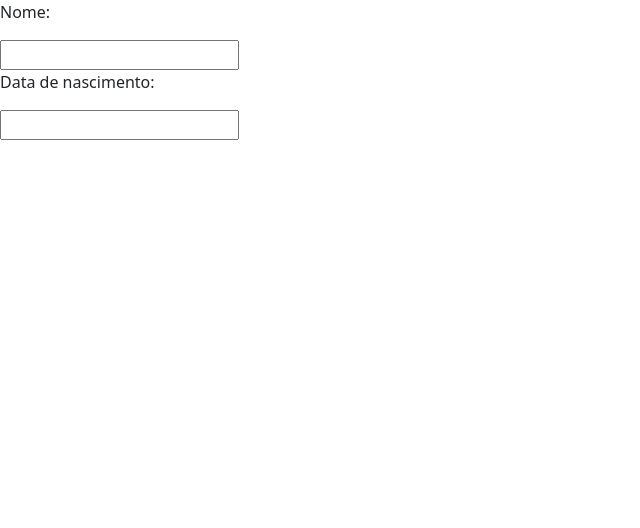
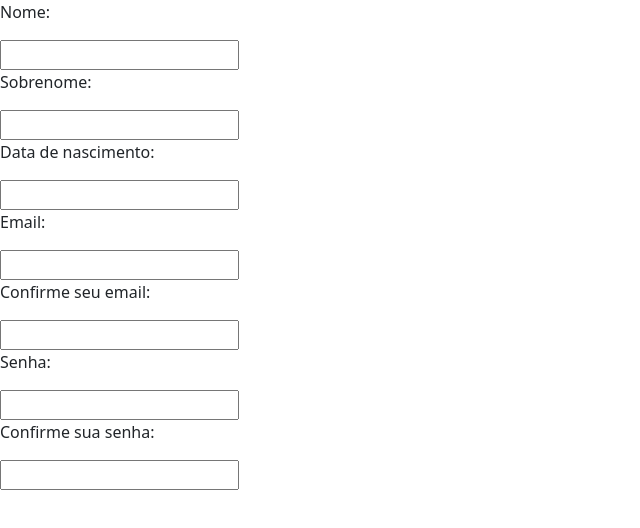
Before and after one commit to ScarlateAlves/PROVI-Hackwoman-2021, a plain HTML site: page html/cadastro.html in a window 1280 px wide. Shown: the whole page, without its empty margins (0-640 px from the left). Drawn offline with nearby package versions, Linux system fonts and the light colour scheme.

Commit message:
js linkado

```diff
--- a/html/cadastro.html
+++ b/html/cadastro.html
@@ -13,15 +13,25 @@
 
         <p>Nome:</p>
         <input id ="inputNome">
+        <p>Sobrenome:</p>
+        <input id ="inputSobrenome">
         <p>Data de nascimento:</p>
         <input id ="inputNascimento">
+        <p>Email:</p>
+        <input id ="inputEmail">
+        <p>Confirme seu email:</p>
+        <input id ="inputConfirmaEmail">
+        <p>Senha:</p>
+        <input id ="inputSenha">
+        <p>Confirme sua senha:</p>
+        <input id ="inputConfirmaSenha">
+
 
         <script src="https://cdn.jsdelivr.net/npm/@popperjs/core@2.5.4/dist/umd/popper.min.js"
-            integrity="sha384-q2kxQ16AaE6UbzuKqyBE9/u/KzioAlnx2maXQHiDX9d4/zp8Ok3f+M7DPm+Ib6IU"
-            crossorigin="anonymous"></script>
+            integrity="sha384-q2kxQ16AaE6UbzuKqyBE9/u/KzioAlnx2maXQHiDX9d4/zp8Ok3f+M7DPm+Ib6IU" crossorigin="anonymous"></script>
         <script src="https://cdn.jsdelivr.net/npm/bootstrap@5.0.0-beta1/dist/js/bootstrap.min.js"
-            integrity="sha384-pQQkAEnwaBkjpqZ8RU1fF1AKtTcHJwFl3pblpTlHXybJjHpMYo79HY3hIi4NKxyj"
-            crossorigin="anonymous"></script>
-    </body>
+            integrity="sha384-pQQkAEnwaBkjpqZ8RU1fF1AKtTcHJwFl3pblpTlHXybJjHpMYo79HY3hIi4NKxyj" crossorigin="anonymous"></script>
+        <script src="../js/cadastro.js"></script>
+           </body>
 
 </html>
```
